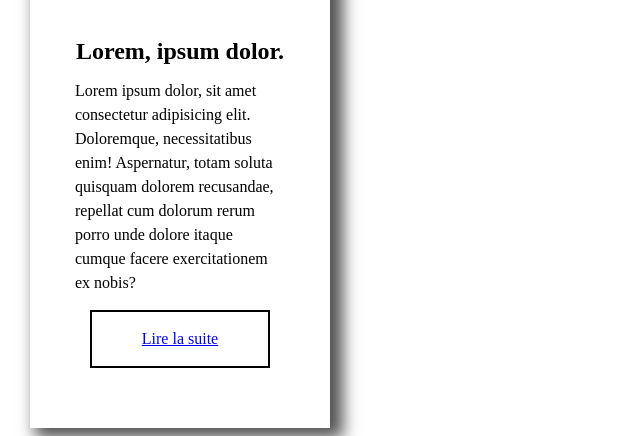
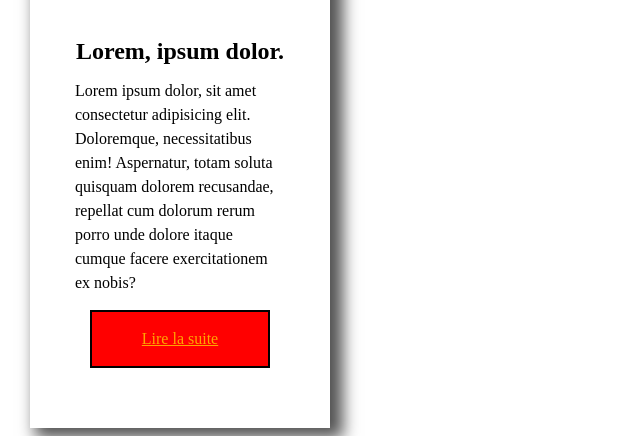
Before and after one commit to Tonqfion/exoSASS, a website: page index.html in a window 1280 px wide. Shown: the part 202-638 px from the top of the page, without its empty margins (0-640 px from the left). Drawn offline with Linux system fonts and the light colour scheme.

Commit message:
v3 changement des boutons

```diff
--- a/scss/_layout.scss
+++ b/scss/_layout.scss
@@ -2,10 +2,18 @@
 
 
 article.card {
-    @include box-config;
+    @include box--config;
 
 }
 
 article.bigCard {
-    @include box-config(500px, 600px);
+    @include box--config(500px, 600px);
+    .card-content {
+        a.card-link {
+            @include btn--config(blue,white);
+            &:hover {
+                @include btn--hover--config(grey,purple);
+            }
+        }
+    }
 }
--- a/scss/_mixins.scss
+++ b/scss/_mixins.scss
@@ -1,3 +1,12 @@
+@mixin btn--config($btn-bg-color:$btn__bg__color, $btn-ft-color:$btn__ft__color) {
+    background-color: $btn-bg-color;
+    color:$btn-ft-color;
+}
+
+@mixin btn--hover--config($btn-bg-hover-color:$btn__hover__bg__color, $btn-ft-hover-color:$btn__hover__ft__color) {
+    background-color: $btn-bg-hover-color;
+    color:$btn-ft-hover-color;
+}
 
 
 @mixin img--cover--center {
@@ -8,7 +17,7 @@
     margin-right: -$box__padding;
   }
 
-@mixin box-config($bx-wdth: $box__width, $bx-hgt: $box__height) {
+@mixin box--config($bx-wdth: $box__width, $bx-hgt: $box__height) {
   max-width: $bx-wdth;
   min-height: $bx-hgt;
   margin: $box__margin;
@@ -40,9 +49,9 @@
     justify-content: center;
     align-items: center;
     border: 2px solid black;
+    @include btn--config;
     &:hover {
-      background-color: black;
-      color: white;
+      @include btn--hover--config;
     }
   }
 }
--- a/scss/_variables.scss
+++ b/scss/_variables.scss
@@ -4,3 +4,5 @@ $box__padding:15px;
 $box__margin:30px;
 $btn__bg__color:red;
 $btn__ft__color:orange;
+$btn__hover__bg__color:black;
+$btn__hover__ft__color:white
```
Also changed, not shown: css/style.css, 1 other file.
